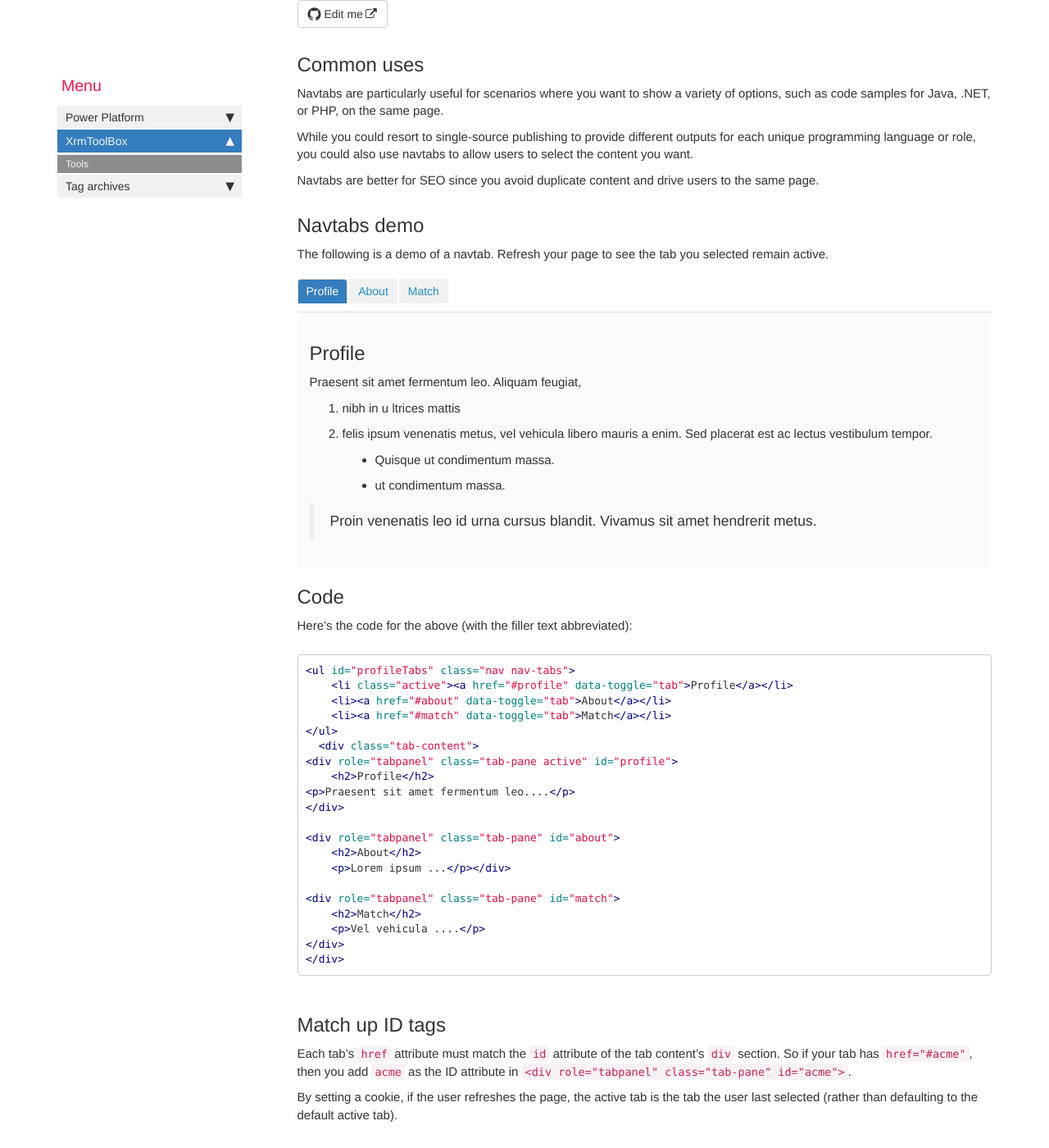
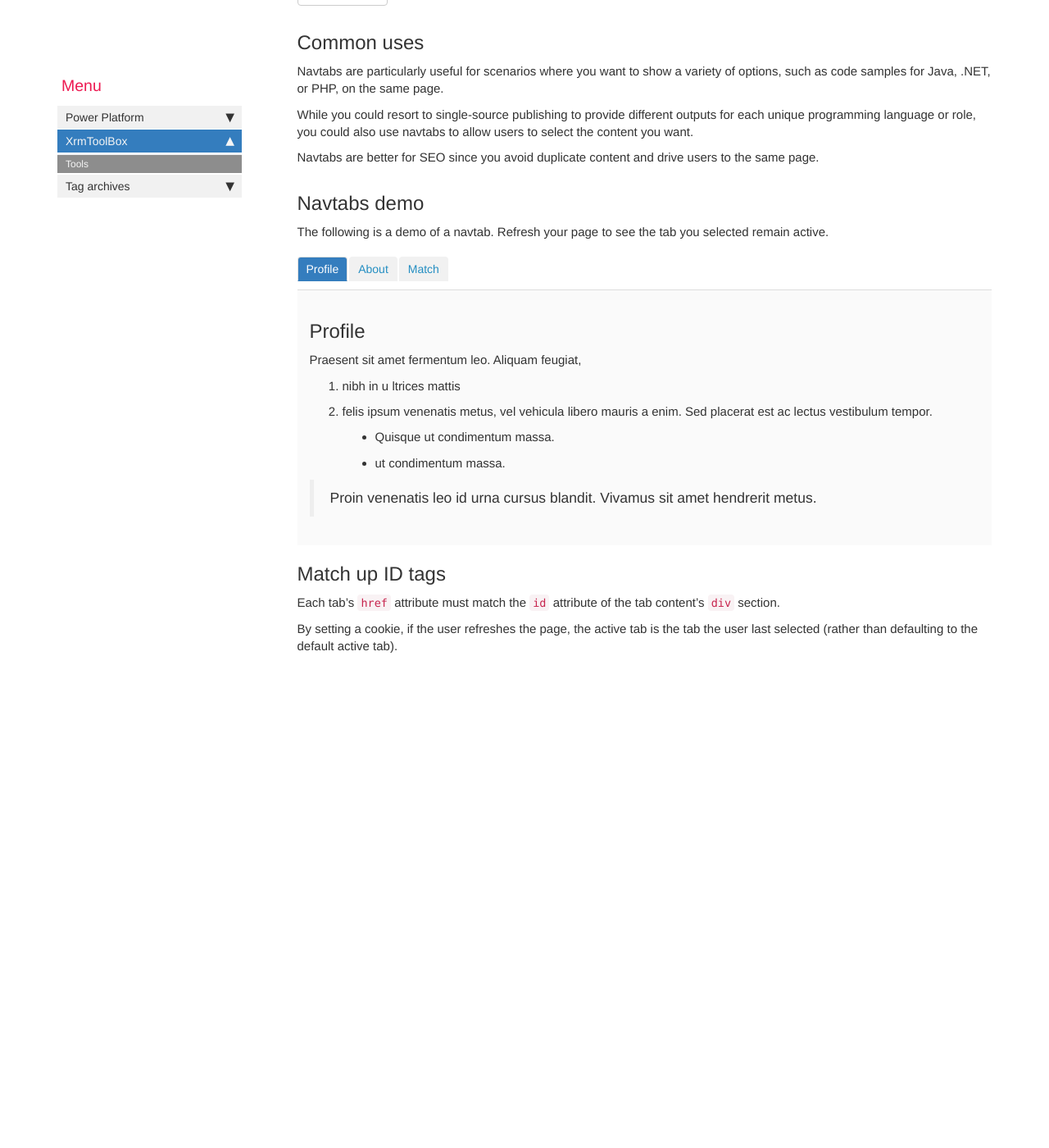
Before and after one commit to gedeontofidji/Documentation, a Jekyll site: the page built from pages/mydoc/mydoc_xrmtoolbox_tool.md, in a window 1280 px wide and 1400 px high, scrolled down 425 px. Shown: the whole window at 82% size. Built offline with Jekyll 4.4.1, drawn with Linux system fonts in a browser that asks for light colours; comment, search, counter and statistics services are not loaded; after the commit the page ends 1254 px from its top, so only the background shows below that.

Commit message:
Update mydoc_xrmtoolbox_tool.md

````diff
--- a/pages/mydoc/mydoc_xrmtoolbox_tool.md
+++ b/pages/mydoc/mydoc_xrmtoolbox_tool.md
@@ -49,36 +49,9 @@ Praesent sit amet fermentum leo. Aliquam feugiat,
 </div>
 </div>
 
-## Code
-
-Here's the code for the above (with the filler text abbreviated):
-
-```html
-<ul id="profileTabs" class="nav nav-tabs">
-    <li class="active"><a href="#profile" data-toggle="tab">Profile</a></li>
-    <li><a href="#about" data-toggle="tab">About</a></li>
-    <li><a href="#match" data-toggle="tab">Match</a></li>
-</ul>
-  <div class="tab-content">
-<div role="tabpanel" class="tab-pane active" id="profile">
-    <h2>Profile</h2>
-<p>Praesent sit amet fermentum leo....</p>
-</div>
-
-<div role="tabpanel" class="tab-pane" id="about">
-    <h2>About</h2>
-    <p>Lorem ipsum ...</p></div>
-
-<div role="tabpanel" class="tab-pane" id="match">
-    <h2>Match</h2>
-    <p>Vel vehicula ....</p>
-</div>
-</div>
-```
-
 ## Match up ID tags
 
-Each tab's `href` attribute must match the `id` attribute of the tab content's `div` section. So if your tab has `href="#acme"`, then you add `acme` as the ID attribute in `<div role="tabpanel" class="tab-pane" id="acme">`.
+Each tab's `href` attribute must match the `id` attribute of the tab content's `div` section.
 
 
 By setting a cookie, if the user refreshes the page, the active tab is the tab the user last selected (rather than defaulting to the default active tab).
````
